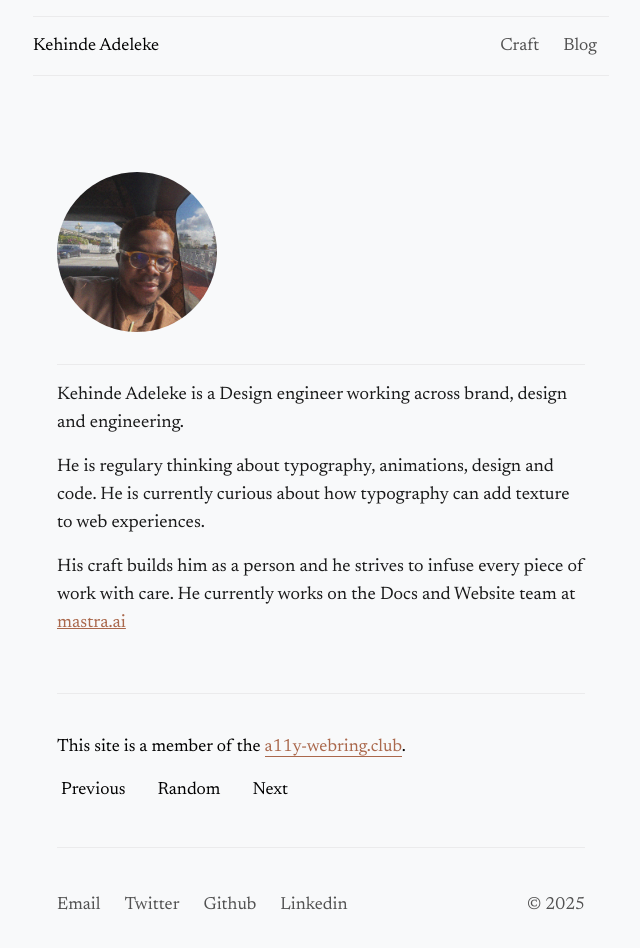
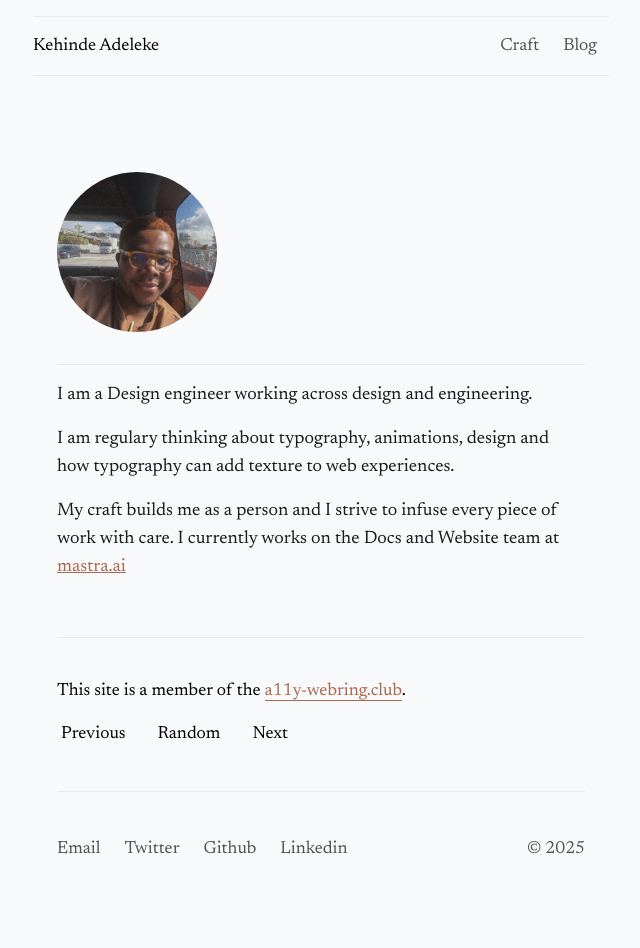
Before and after one commit to adeleke5140/portfolio-v2, a Next.js app: page / in a window 1280 px wide. Shown: the top 948 px of the page, without its empty margins (319-959 px from the left). After the commit the page ends 898 px from the top, so only its background shows below. Built offline with nearby package versions, Linux system fonts and the light colour scheme.

Commit message:
fix: introduction

```diff
--- a/src/components/introduction.tsx
+++ b/src/components/introduction.tsx
@@ -40,19 +40,17 @@ export const Introduction = () => {
           <div className="flex flex-col text-[var(--gray-1)] gap-2 dark:border-[#282828] dark:bg-[#282828]">
             <div>
               <p className="text-lg  my-4">
-                Kehinde Adeleke is a Design engineer working across brand,
-                design and engineering.
+                I am a Design engineer working across design and engineering.
               </p>
 
               <p className="text-lg my-4">
-                He is regulary thinking about typography, animations, design and
-                code. He is currently curious about how typography can add
-                texture to web experiences.
+                I am regulary thinking about typography, animations, design and
+                how typography can add texture to web experiences.
               </p>
 
               <p className="text-lg my-4">
-                His craft builds him as a person and he strives to infuse every
-                piece of work with care. He currently works on the Docs and
+                My craft builds me as a person and I strive to infuse every
+                piece of work with care. I currently works on the Docs and
                 Website team at{' '}
                 <a
                   href="https://www.mastra.ai"
```
